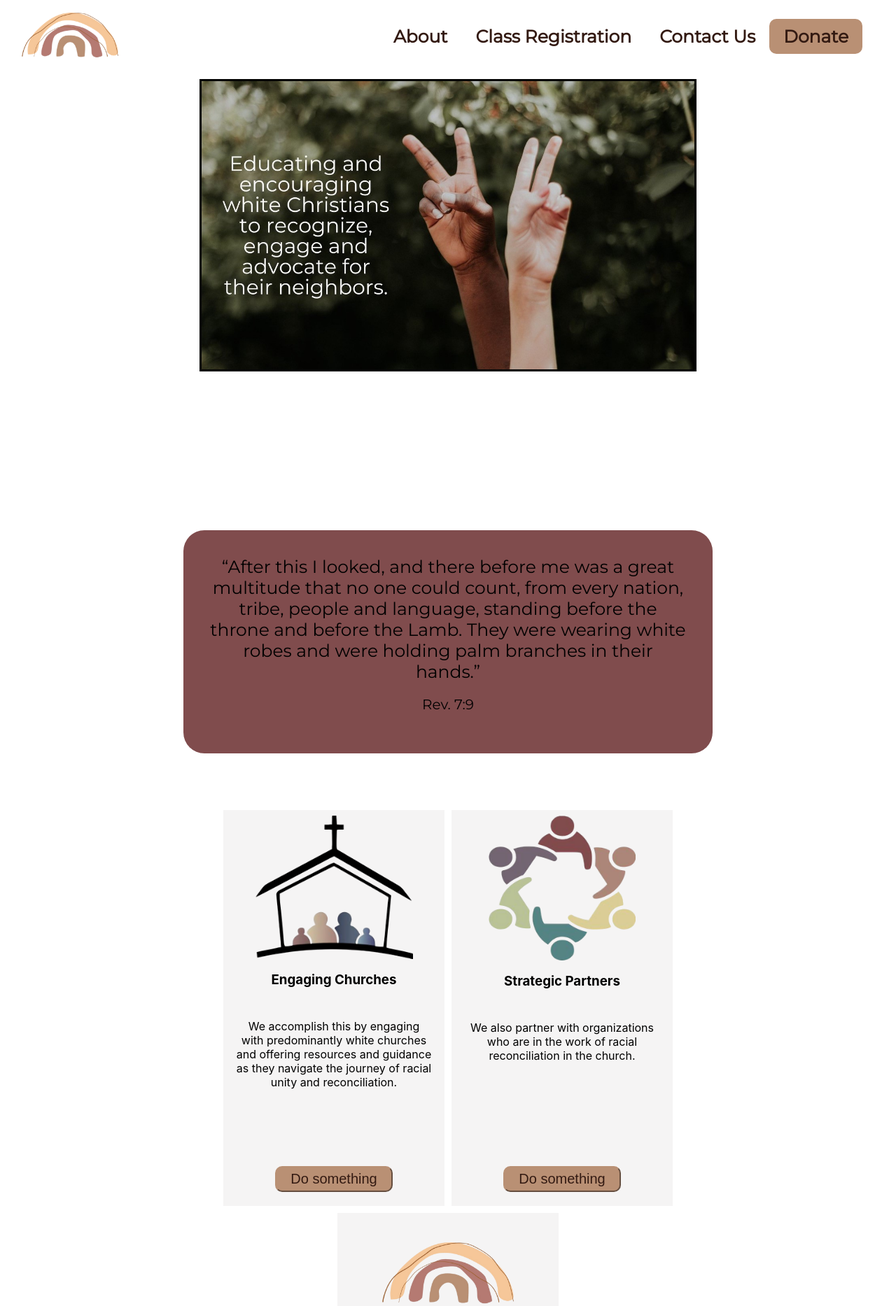
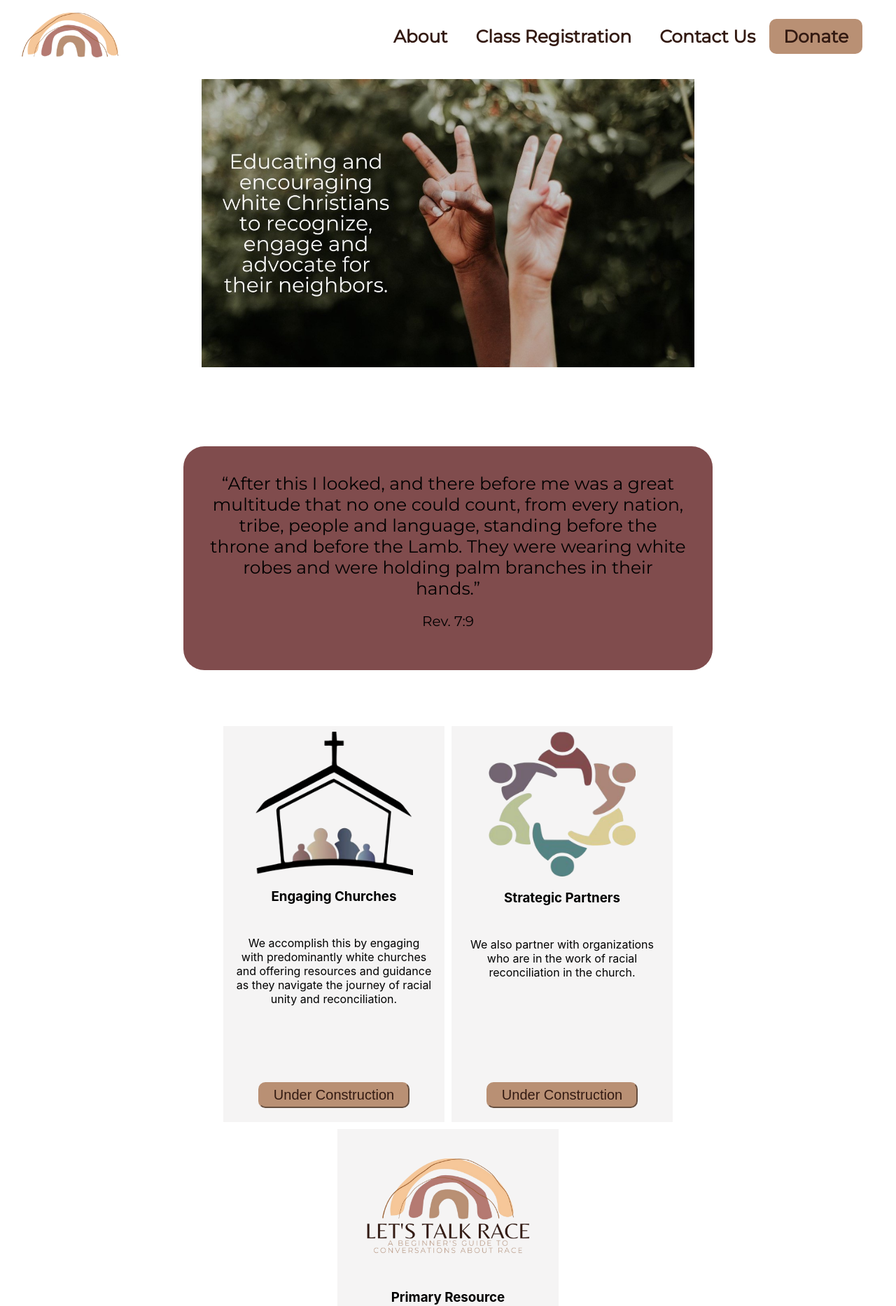
Before and after one commit to sd99park/Lets-Talk-Race-Website, a React (Create React App) app: page / in a window 1280 px wide. Shown: the top 1867 px of the page at 70% size. Built offline with nearby package versions, Linux system fonts and the light colour scheme.

Commit message:
Donate button and clean up

```diff
--- a/src/components/Header.js
+++ b/src/components/Header.js
@@ -24,6 +24,12 @@ const Header = () => {
   }, []);
 
   const isNotMobile = windowDimension > 768;
+
+  const openDonate = () => {
+    window.open(
+      "https://crm.bloomerang.co/HostedDonation?ApiKey=pub_85ea1511-7ae8-11ed-9ee6-0606629de7e9&WidgetId=45056"
+    );
+  };
 
   return (
     <>
@@ -52,7 +58,12 @@ const Header = () => {
               <h2 onClick={() => navigate("/Contact")} className="links">
                 Contact Us
               </h2>
-              <h2 onClick={() => navigate("/Donate")} className="donate-button">
+              <h2
+                onClick={() => {
+                  openDonate();
+                }}
+                className="donate-button"
+              >
                 Donate
               </h2>
             </div>
--- a/src/components/MainPage/MainCards.js
+++ b/src/components/MainPage/MainCards.js
@@ -15,13 +15,13 @@ const MainCards = () => {
         <img src={EngageChurchPic} className="card1-img" />
         <h3>{constants.engageTitle}</h3>
         <p className="main-card-text">{constants.engageText}</p>
-        <button className="main-section-button">Do something</button>
+        <button className="main-section-button">Under Construction</button>
       </div>
       <div className="main-card">
         <img src={stratPartPic} className="card2-img" />
         <h3>{constants.partnerTitle}</h3>
         <p className="main-card-text">{constants.partnerText}</p>
-        <button className="main-section-button">Do something</button>
+        <button className="main-section-button">Under Construction</button>
       </div>
       <div className="main-card">
         <img src={ltrLogo} className="card3-img" />
--- a/src/components/MainPage/OpeningPage.css
+++ b/src/components/MainPage/OpeningPage.css
@@ -3,5 +3,5 @@
   justify-content: center;
   align-items: center;
   padding-top: 3cm;
-  padding-bottom: 4cm;
+  padding-bottom: 1cm;
 }
--- a/src/components/MainPage/OpeningPage.js
+++ b/src/components/MainPage/OpeningPage.js
@@ -4,11 +4,7 @@ import "./OpeningPage.css";
 const OpeningPage = () => {
   return (
     <div className="image-container">
-      <img
-        src={peacePicture}
-        alt="peacePicture"
-        style={{ width: "55%", border: "solid" }}
-      />
+      <img src={peacePicture} alt="peacePicture" style={{ width: "55%" }} />
     </div>
   );
 };
```
